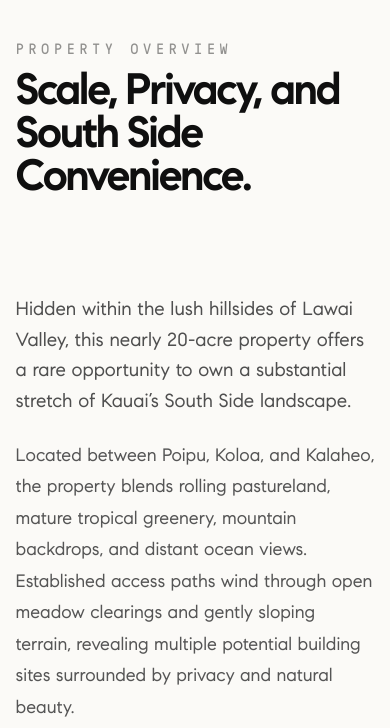
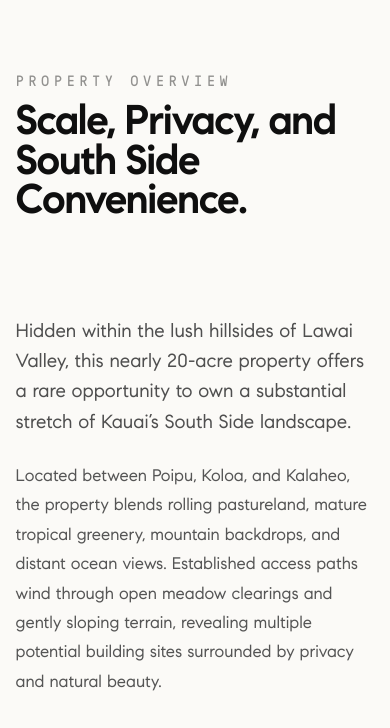
Before and after one commit to mterry1967/lawai-valley-land, a plain HTML site: page index.html in a window 390 px wide. Shown: the part 846-1574 px from the top of the page. Drawn offline with Linux system fonts and the light colour scheme.

Commit message:
Update styles.css

```diff
--- a/styles.css
+++ b/styles.css
@@ -570,6 +570,31 @@ html {
   #contact {
     scroll-margin-top: 22px;
   }
+  .section {
+  padding: 72px 0;
+}
+
+.section-header {
+  margin-bottom: 32px;
+}
+
+.section-header h2 {
+  font-size: clamp(2.6rem, 8vw, 4rem);
+  line-height: 0.95;
+  letter-spacing: -0.04em;
+}
+
+.body-copy {
+  font-size: 1.05rem;
+  line-height: 1.75;
+}
+
+.video-block,
+.gallery-grid,
+.photo360-frame,
+.video360-frame {
+  margin-top: 24px;
+}
 }
 .site-header a[aria-label="Compass"],
 .site-header a[aria-label="Compass"] img {
```
